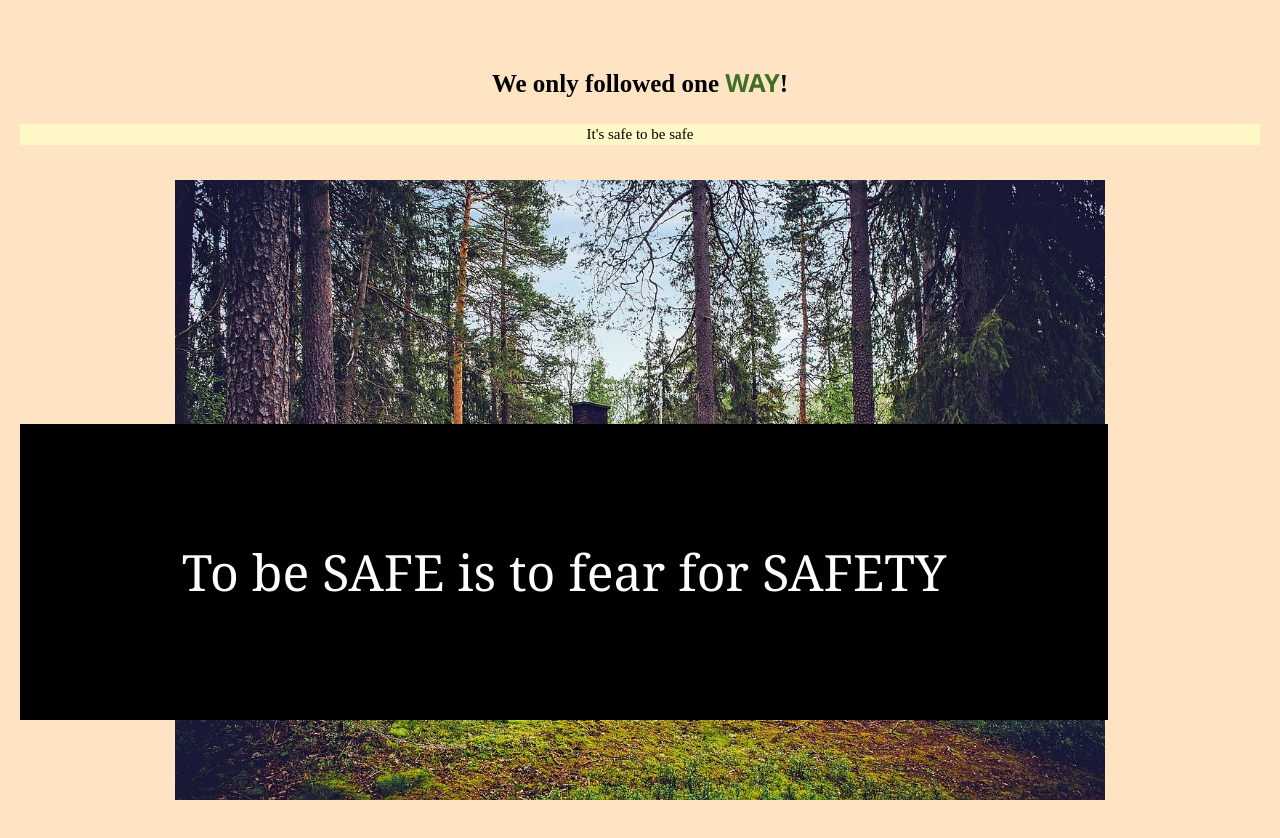
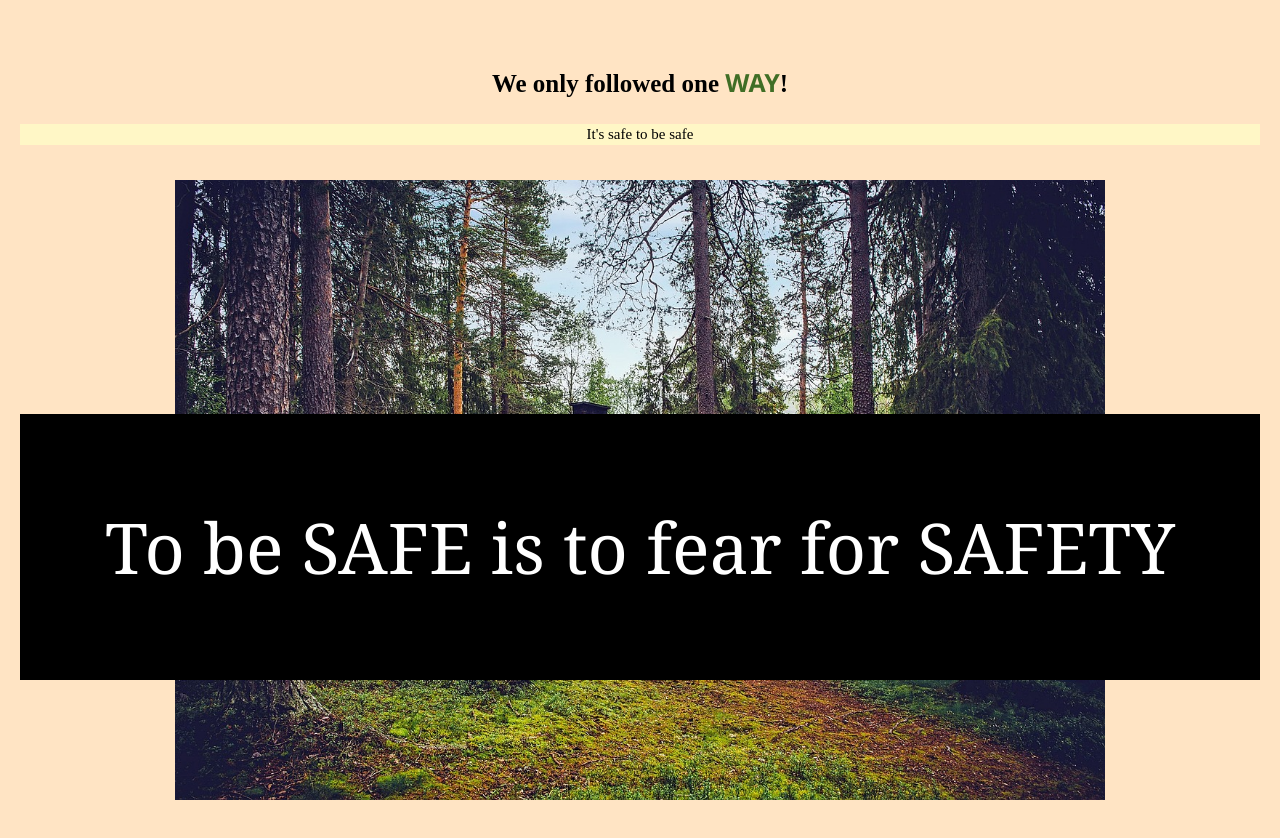
Before and after one commit to mdakiwas/mdakiwas.github.io, a plain HTML site: page Early Internet Art_Accessible Surfing/Pages/home.html in a window 1280 px wide. Drawn offline with Linux system fonts and the light colour scheme.

Commit message:
fixed hopefully

```diff
--- a/Early Internet Art_Accessible Surfing/Pages/home.html
+++ b/Early Internet Art_Accessible Surfing/Pages/home.html
@@ -18,7 +18,7 @@
       <p>It's safe to be safe</p>
       <img src="../Images/forest_cabin.jpg" alt="wooden cabin in the forest" class="imgcenter">
     </main>
-    <aside class="imgcenter">
+    <aside>
       <p>To be SAFE is to fear for SAFETY</p>
     </aside>
   </body>
--- a/Early Internet Art_Accessible Surfing/style.css
+++ b/Early Internet Art_Accessible Surfing/style.css
@@ -74,16 +74,18 @@
     }
 
     aside {
-        position: absolute;
-        bottom: 10%;
+        position: sticky;
+        float: center;
+        bottom: 15%;
         background-color: black;
-        padding: 5%;
+        padding: 15px;
     }
 
     aside p {
         font-family: Cambria, Cochin, Georgia, Times, 'Times New Roman', serif;
-        font-size: 50px;
+        font-size: 70px;
         color: white;
+        text-align: center;
     }
 }
 
```
